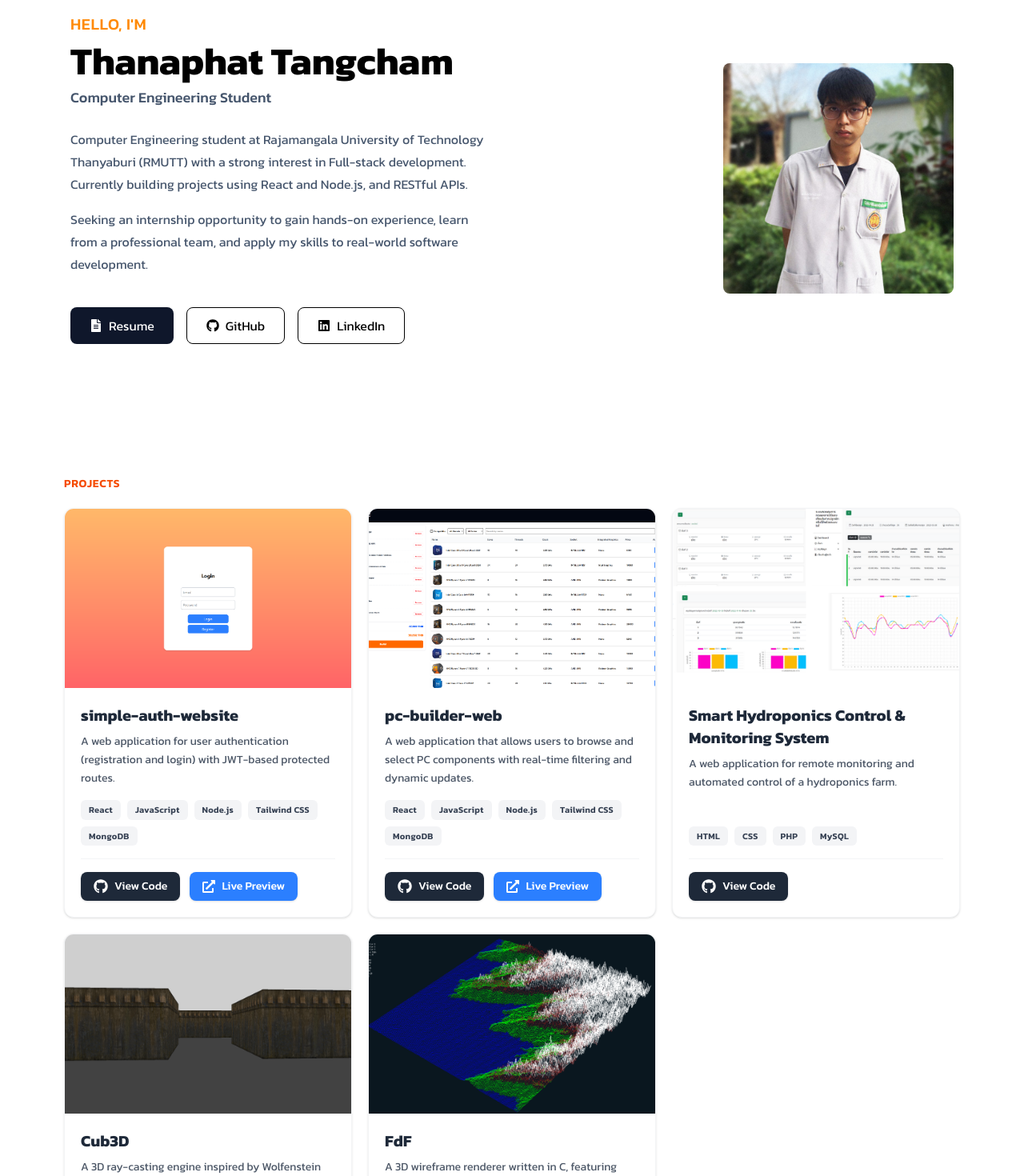
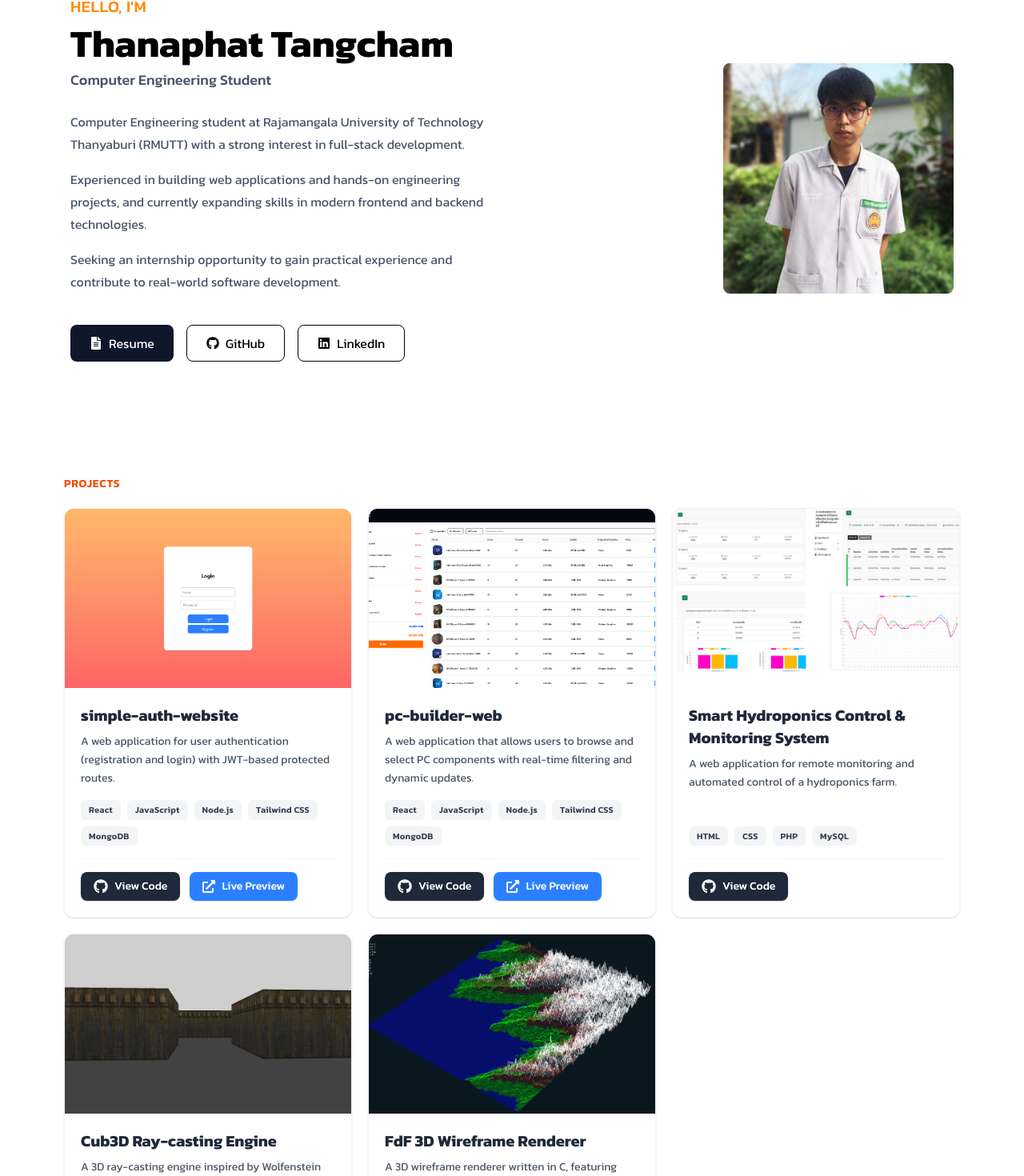
Before and after one commit to 9Thanaphat/portfolio-web, a React (Vite) app: page / in a window 1280 px wide. Shown: the part 177-1647 px from the top of the page at 80% size. Built offline with nearby package versions, Linux system fonts and the light colour scheme; a web font is replaced by a local one.

Commit message:
update about me and projects

```diff
--- a/src/components/AboutMe.jsx
+++ b/src/components/AboutMe.jsx
@@ -1,18 +1,18 @@
 import React from 'react'
-import { FaGithub, FaLinkedin, FaFileAlt } from "react-icons/fa";
+import { FaGithub, FaLinkedin, FaFileAlt } from "react-icons/fa"
 import my_photo from '../../public/img/my_photo.png'
 import { aboutText } from '../i18n/about'
 
-const AboutMe = ({lang}) => {
+const AboutMe = ({ lang }) => {
   const t = aboutText[lang]
 
   return (
     <section
-      id='about'
-      className='min-h-[80vh] flex flex-col md:flex-row items-center justify-center gap-10 md:gap-16 px-6 py-12 max-w-6xl mx-auto dark:text-gray-100'
+      id="about"
+      className="min-h-[80vh] flex flex-col md:flex-row items-center justify-center gap-10 md:gap-16 px-6 py-12 max-w-6xl mx-auto dark:text-gray-100"
     >
+      {/* Text Section */}
       <div className="w-full md:w-1/2 space-y-6 max-w-prose text-center md:text-left">
-
         <div className="space-y-2">
           <h2 className="text-xl font-medium text-orange-400 tracking-wide">
             {t.hello}
@@ -26,29 +26,46 @@ const AboutMe = ({lang}) => {
         </div>
 
         <div className="text-base leading-7 text-slate-600 dark:text-slate-300 space-y-4">
-          <p>{t.p1_rest}</p>
-          <p>{t.p2_rest}</p>
+          <p>{t.p1}</p>
+          <p>{t.p2}</p>
+          <p>{t.p3}</p>
         </div>
 
-        <div className='flex flex-wrap gap-4 pt-4 justify-center md:justify-start'>
-          <a className='bg-slate-900 text-white flex gap-2 items-center py-2.5 px-6 rounded-lg'>
+        <div className="flex flex-wrap gap-4 pt-4 justify-center md:justify-start">
+          <a
+            href="/resume.pdf"
+            className="bg-slate-900 text-white flex gap-2 items-center py-2.5 px-6 rounded-lg"
+          >
             <FaFileAlt /> {t.resume}
           </a>
 
-          <a href="https://github.com/9thanaphat" target='_blank' rel="noreferrer"
-            className='border flex gap-2 items-center py-2.5 px-6 rounded-lg'>
+          <a
+            href="https://github.com/9thanaphat"
+            target="_blank"
+            rel="noreferrer"
+            className="border flex gap-2 items-center py-2.5 px-6 rounded-lg"
+          >
             <FaGithub /> {t.github}
           </a>
 
-          <a href="https://www.linkedin.com/in/9thanaphat/" target='_blank' rel="noreferrer"
-            className='border flex gap-2 items-center py-2.5 px-6 rounded-lg'>
+          <a
+            href="https://www.linkedin.com/in/9thanaphat/"
+            target="_blank"
+            rel="noreferrer"
+            className="border flex gap-2 items-center py-2.5 px-6 rounded-lg"
+          >
             <FaLinkedin /> {t.linkedin}
           </a>
         </div>
       </div>
 
-      <div className='w-full md:w-1/2 flex justify-center md:justify-end'>
-        <img src={my_photo} alt='Thanaphat' className='w-72 h-72 object-cover rounded-lg' />
+      {/* Image Section */}
+      <div className="w-full md:w-1/2 flex justify-center md:justify-end">
+        <img
+          src={my_photo}
+          alt="Thanaphat Tangcham"
+          className="w-72 h-72 object-cover rounded-lg"
+        />
       </div>
     </section>
   )
--- a/src/i18n/about.js
+++ b/src/i18n/about.js
@@ -4,18 +4,12 @@ export const aboutText = {
     name: "Thanaphat Tangcham",
     title: "Computer Engineering Student",
 
-    p1: "Computer Engineering student at",
-    p1_school: "Rajamangala University of Technology Thanyaburi (RMUTT)",
-    p1_rest:
-      "Computer Engineering student at Rajamangala University of Technology Thanyaburi (RMUTT) with a strong interest in Full-stack development. Currently building projects using React and Node.js, and RESTful APIs.",
-    p2_rest:
-	" Seeking an internship opportunity to gain hands-on experience, learn from a professional team, and apply my skills to real-world software development.",
-	  react: "React",
-    node: "Node.js",
-    p1_end: "",
-
+    p1:
+      "Computer Engineering student at Rajamangala University of Technology Thanyaburi (RMUTT) with a strong interest in full-stack development.",
     p2:
-      "Seeking an internship opportunity to gain hands-on experience, learn from a professional team, and apply my skills to real-world software development.",
+      "Experienced in building web applications and hands-on engineering projects, and currently expanding skills in modern frontend and backend technologies.",
+    p3:
+      "Seeking an internship opportunity to gain practical experience and contribute to real-world software development.",
 
     resume: "Resume",
     github: "GitHub",
@@ -27,11 +21,14 @@ export const aboutText = {
     name: "ธนภัทร แตงฉ่ำ",
     title: "นักศึกษาวิศวกรรมคอมพิวเตอร์",
 
-    p1: "นักศึกษาวิศวกรรมคอมพิวเตอร์จาก",
-    p1_school: "มหาวิทยาลัยเทคโนโลยีราชมงคลธัญบุรี (RMUTT)",
-    p1_rest:"เป็นนักศึกษาวิศวกรรมคอมพิวเตอร์จากมหาวิทยาลัยเทคโนโลยีราชมงคลธัญบุรี (RMUTT) มีความสนใจในด้านการพัฒนาเว็บแบบ Full-stack ปัจจุบันกำลังพัฒนาโปรเจกต์ด้วย React และ Node.js และ  RESTful APIs",
-    p2_rest:"ผมกำลังมองหาโอกาสฝึกงานเพื่อเก็บประสบการณ์การทำงานจริง เรียนรู้จากทีมงานมืออาชีพ และนำทักษะไปประยุกต์ใช้กับการพัฒนาซอฟต์แวร์ในสภาพแวดล้อมการทำงานจริง",
-	  resume: "เรซูเม่",
+    p1:
+      "นักศึกษาวิศวกรรมคอมพิวเตอร์จากมหาวิทยาลัยเทคโนโลยีราชมงคลธัญบุรี (RMUTT) ที่มีความสนใจด้านการพัฒนาเว็บแบบ Full-stack",
+    p2:
+      "มีประสบการณ์ในการพัฒนาเว็บแอปพลิเคชันและโปรเจกต์ด้านวิศวกรรม พร้อมทั้งพัฒนาทักษะด้าน Frontend และ Backend อย่างต่อเนื่อง",
+    p3:
+      "กำลังมองหาโอกาสฝึกงานเพื่อเก็บประสบการณ์การทำงานจริง และนำทักษะไปประยุกต์ใช้กับการพัฒนาซอฟต์แวร์ในสภาพแวดล้อมการทำงานจริง",
+
+    resume: "เรซูเม่",
     github: "GitHub",
     linkedin: "LinkedIn",
   },
--- a/src/i18n/projectsData.js
+++ b/src/i18n/projectsData.js
@@ -33,7 +33,7 @@ export const projectsText = {
           "https://github.com/9Thanaphat/2021_hydroponics_web_app_project",
       },
       {
-        title: "Cub3D",
+        title: "Cub3D Ray-casting Engine",
         image: "/img/cub3d.png",
         gif: "/img/cub3d-2.gif",
         description:
@@ -42,7 +42,7 @@ export const projectsText = {
         githubLink: "https://github.com/jobreak11/Cube3D",
       },
       {
-        title: "FdF",
+        title: "FdF 3D Wireframe Renderer",
         image: "/img/fdf.png",
         gif: "/img/fdf2.gif",
         description:
@@ -86,7 +86,7 @@ export const projectsText = {
           "https://github.com/9Thanaphat/2021_hydroponics_web_app_project",
       },
       {
-        title: "Cub3D",
+        title: "Cub3D Ray-casting Engine",
         image: "/img/cub3d.png",
         gif: "/img/cub3d-2.gif",
         description:
@@ -95,7 +95,7 @@ export const projectsText = {
         githubLink: "https://github.com/jobreak11/Cube3D",
       },
       {
-        title: "FdF",
+        title: "FdF 3D Wireframe Renderer",
         image: "/img/fdf.png",
         gif: "/img/fdf2.gif",
         description:
```
